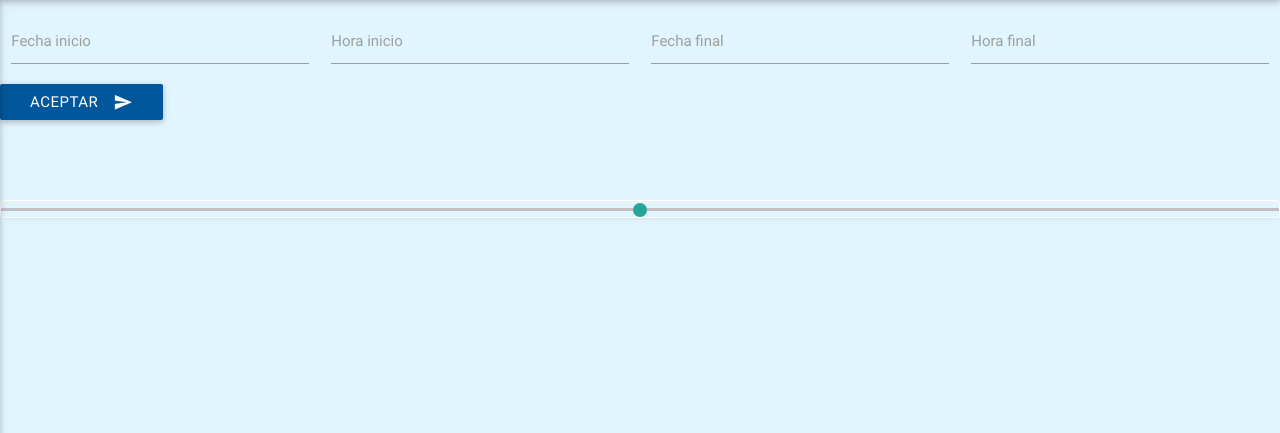
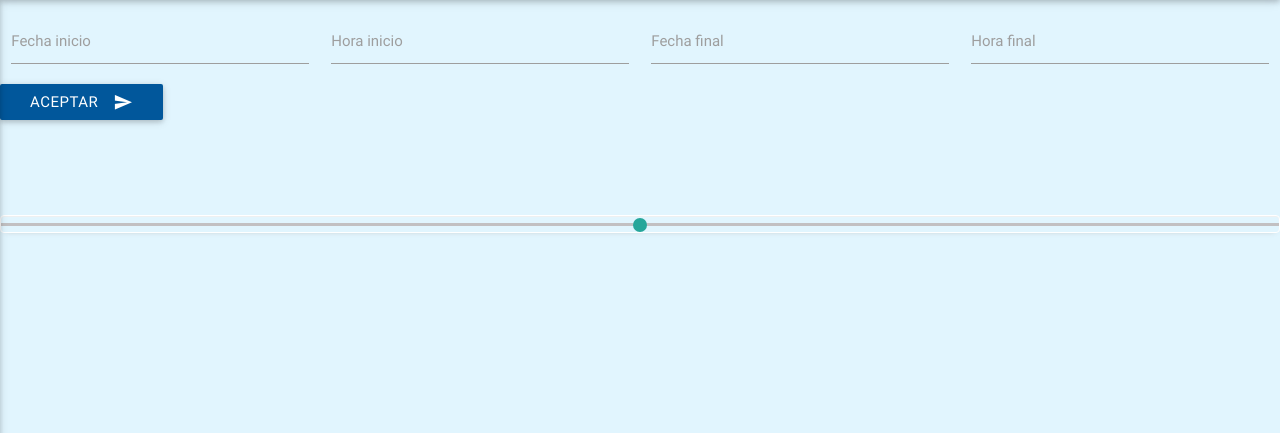
Before and after one commit to tiannymonti/electronicdesign, a PHP site: page /flykiller.php in a window 1280 px wide. Shown: the part 64-497 px from the top of the page. Run offline with PHP 8.4, Linux system fonts and the light colour scheme; some libraries are stand-ins or nearby versions; some web fonts are replaced.

```diff
--- a/flykiller.php
+++ b/flykiller.php
@@ -67,8 +67,8 @@
 		</div>
 		</div>
 		<br></br>
-		<div class="row">
-		   <p class="range-field" style="margin: auto;">
+		<div class="input-field">
+		   <p class="range-field">
 			  <input type="range" id="test"/>
 			</p>
 		</div>
```
